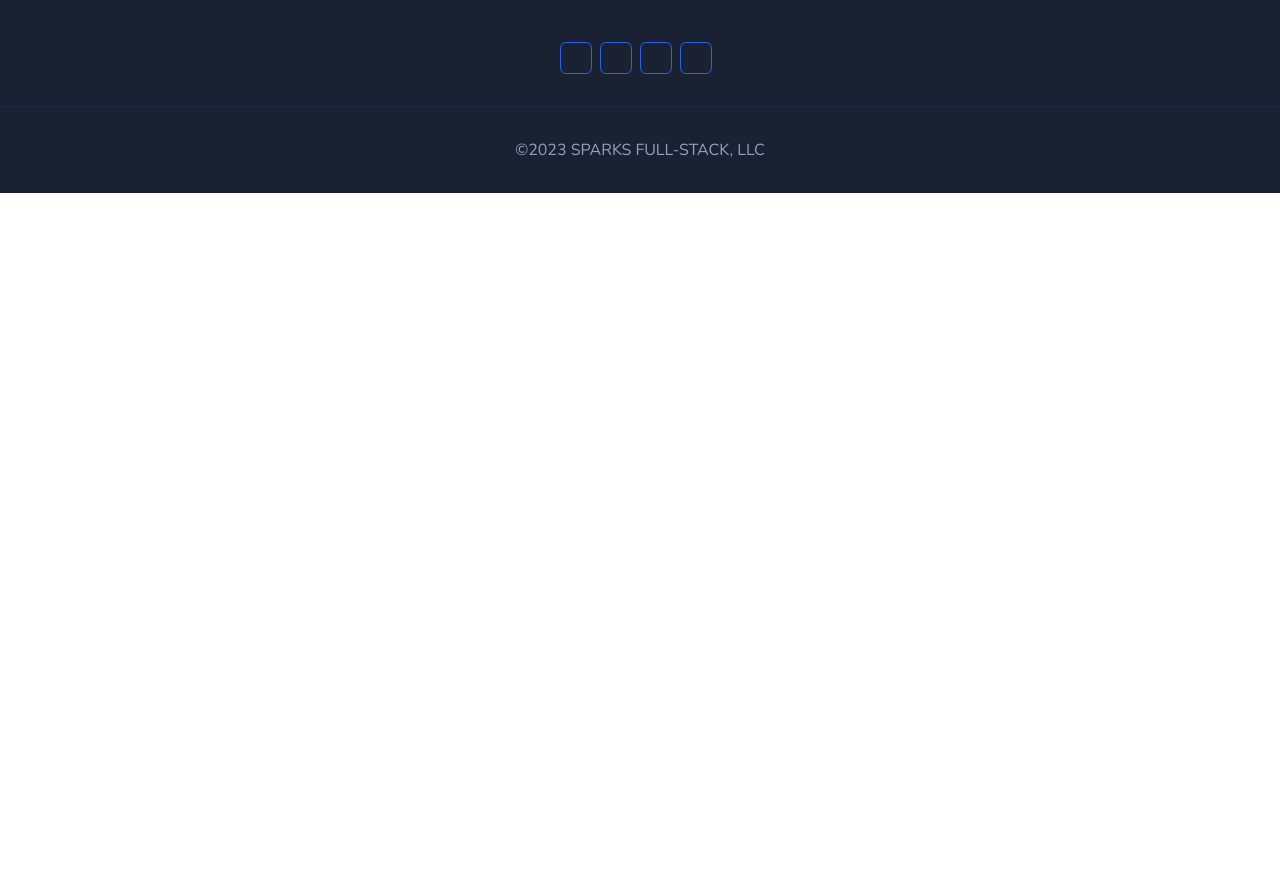
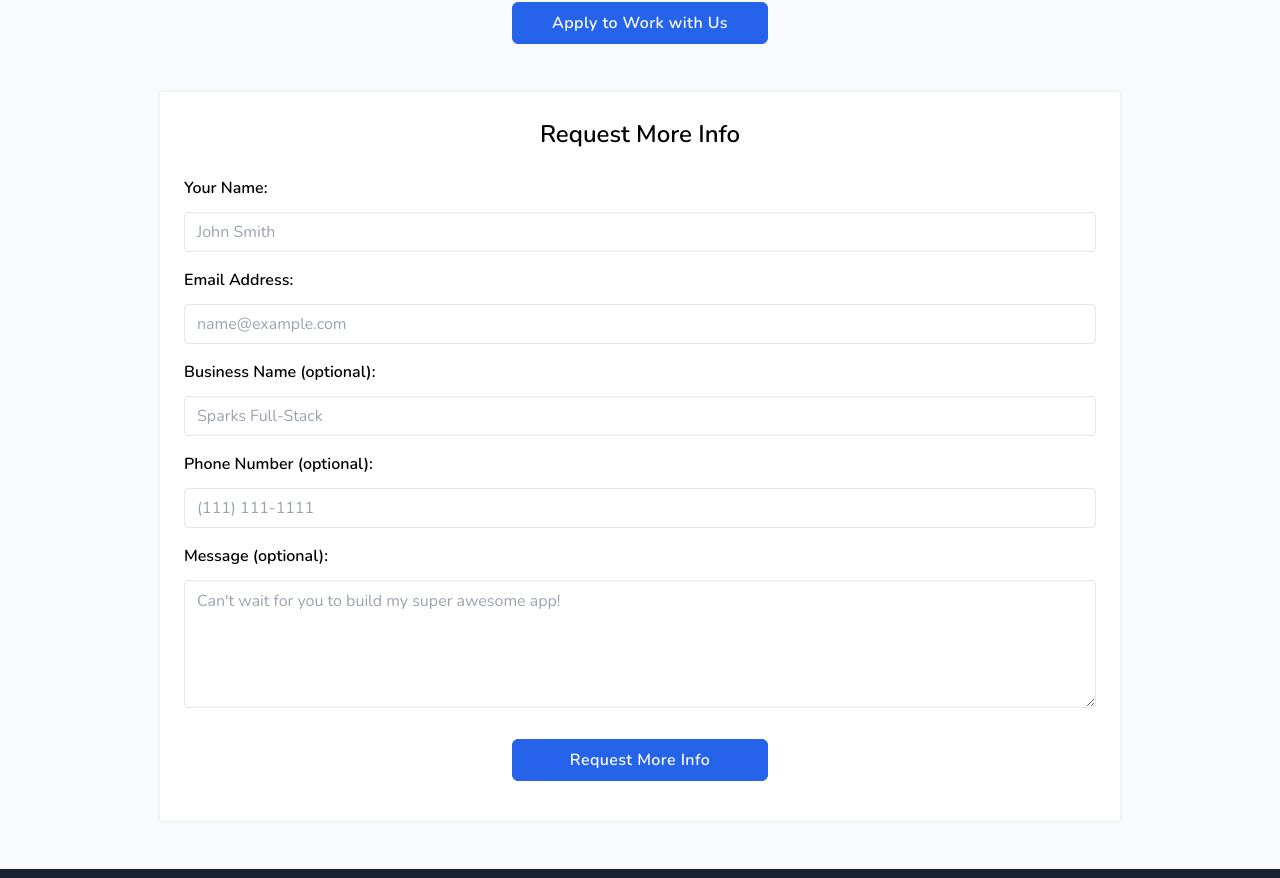
Before and after one commit to imcharliesparks/SFS-Website, a Next.js app: page / in a window 1280 px wide. Shown: the part 4114-4992 px from the top of the page. Before the commit the page ends 4307 px from the top, so only its background shows below. Built offline with nearby package versions, Linux system fonts and the light colour scheme; some icons are missing.

Commit message:
Charlie | Added contact section

```diff
--- /dev/null
+++ b/components/UI/Contact.tsx
@@ -0,0 +1,85 @@
+import React from 'react'
+
+const Contact = () => {
+	return (
+		<section className="bg-gray-50 py-12">
+			<div className="container">
+				<div className="flex flex-col container">
+					<div className="relative text-center mb-12">
+						<h3 className="mb-4 md:text-3xl md:leading-normal text-2xl leading-normal font-semibold">Ready to hear more?</h3>
+						<p className="text-slate-400 -translate-y-[12px]">Apply as a client or request info. We&apos;ll be in touch!</p>
+
+						<div className="flex flex-row w-full items-center justify-center">
+							<button
+								type="submit"
+								className="btn bg-blue-600 hover:bg-blue-700 border-blue-600 hover:border-blue-700 text-white rounded-md w-[256px]"
+								value="Apply"
+							>
+								Apply to Work with Us
+							</button>
+						</div>
+					</div>
+
+					<div className="p-6 ltr:lg:ml-16 rtl:lg:mr-16 bg-white dark:bg-slate-900 shadow dark:shadow-gray-800 container">
+						<h3 className="mb-2 text-2xl leading-normal font-semibold text-center">Request More Info</h3>
+						<form action="auth-signup-success.html" className="ltr:text-left rtl:text-right mt-6">
+							<div className="grid grid-cols-1">
+								<div className="mb-4">
+									<label className="font-semibold" htmlFor="InfoName">
+										Your Name:
+									</label>
+									<input id="InfoName" type="text" className="form-input mt-3" placeholder="John Smith" required />
+								</div>
+
+								<div className="mb-4">
+									<label className="font-semibold" htmlFor="InfoEmail">
+										Email Address:
+									</label>
+									<input id="InfoEmail" type="email" className="form-input mt-3" placeholder="name@example.com" required />
+								</div>
+
+								<div className="mb-4">
+									<label className="font-semibold" htmlFor="InfoPassword">
+										Business Name (optional):
+									</label>
+									<input id="InfoPassword" type="password" className="form-input mt-3" placeholder="Sparks Full-Stack" />
+								</div>
+
+								<div className="mb-4">
+									<label className="font-semibold" htmlFor="InfoPhone">
+										Phone Number (optional):
+									</label>
+									<input id="InfoPhone" type="tel" className="form-input mt-3" placeholder="(111) 111-1111" />
+								</div>
+
+								<div className="mb-4">
+									<label className="font-semibold" htmlFor="InfoMessage">
+										Message (optional):
+									</label>
+									<textarea
+										// style={{ height: '8rem' }}
+										id="InfoMessage"
+										className="form-input mt-3 h-[8rem]"
+										placeholder="Can't wait for you to build my super awesome app!"
+										rows={4}
+										cols={50}
+									/>
+								</div>
+
+								<div className="mb-4 flex flex-row justify-center mt-2">
+									<input
+										type="submit"
+										className="cursor-pointer btn bg-blue-600 hover:bg-blue-700 border-blue-600 hover:border-blue-700 text-white rounded-md w-[256px]"
+										value="Request More Info"
+									/>
+								</div>
+							</div>
+						</form>
+					</div>
+				</div>
+			</div>
+		</section>
+	)
+}
+
+export default Contact
--- a/components/UI/WhoWeAre.tsx
+++ b/components/UI/WhoWeAre.tsx
@@ -100,7 +100,7 @@ const WhoWeAre = () => {
 								<a href="" className="text-lg font-semibold hover:text-indigo-600 transition-all duration-500 ease-in-out">
 									Stephen Fischer
 								</a>
-								<p className="text-slate-400">Co-Founder and CTO</p>
+								<p className="text-slate-400">CTO and Co-Founder</p>
 							</div>
 						</div>
 					</div>
--- a/pages/index.tsx
+++ b/pages/index.tsx
@@ -5,6 +5,7 @@ import SFSHero from '../components/UI/SFSHero'
 import Services from '../components/UI/Services'
 import WhoWeAre from '../components/UI/WhoWeAre'
 import WhyUs from '../components/UI/WhyUs'
+import Contact from '../components/UI/Contact'
 
 const Home: NextPage = () => {
 	return (
@@ -14,6 +15,7 @@ const Home: NextPage = () => {
 			<Services />
 			<WhoWeAre />
 			<WhyUs />
+			<Contact />
 		</>
 	)
 }
```
